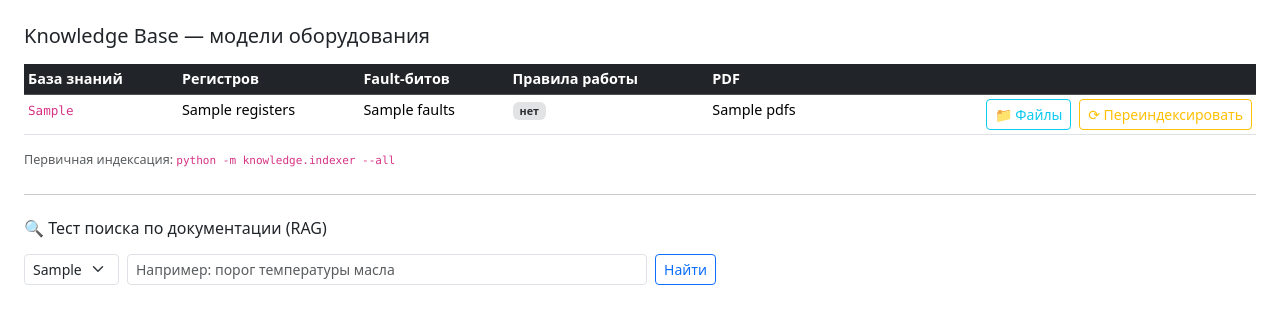
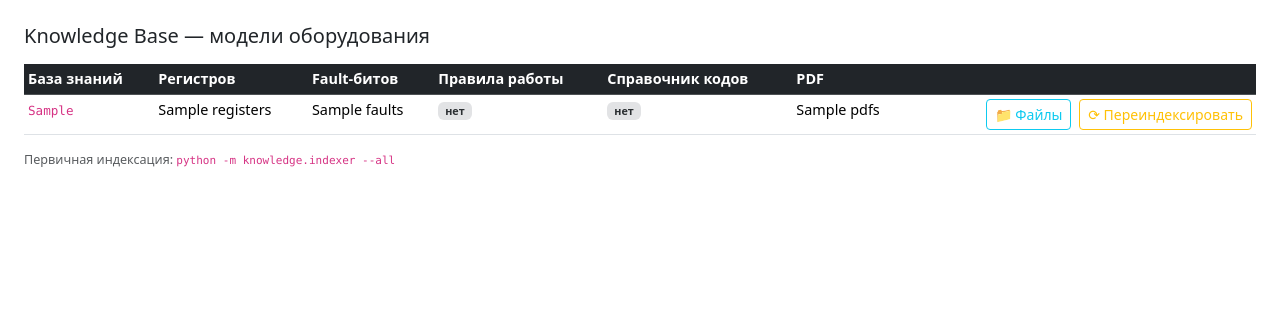
Before and after one commit to zergont/cg-analytics, a Python web app: template web/templates/knowledge.html in a window 1280 px wide. Shown: the part 56-380 px from the top of the page. Run offline with Jinja, Linux system fonts and the light colour scheme; the template is opened without the code that fills it: most values are stand-ins (such as "Sample title", 1, 10 or a date in 2020).

Commit message:
v3.2.1: справочник кодов в веб-морде KB + уборка мёртвого RAG-UI
- web/routes.py: pcc3300_fault_codes.json добавлен в _KB_DATA_FILES →
  теперь отображается, скачивается и загружается через модальное окно KB;
  JSON-валидация при загрузке .json-файлов; knowledge_page() считает
  has_fault_ref и fault_ref_codes для отображения в таблице
- web/templates/knowledge.html: новая колонка «Справочник кодов» с
  количеством кодов в значке; удалён блок «Тест RAG-поиска» (dead code)

Co-Authored-By: Claude Sonnet 4.6 <noreply@anthropic.com>

```diff
--- a/web/templates/knowledge.html
+++ b/web/templates/knowledge.html
@@ -21,6 +21,7 @@
             <th>Регистров</th>
             <th>Fault-битов</th>
             <th>Правила работы</th>
+            <th>Справочник кодов</th>
             <th>PDF</th>
             <th></th>
         </tr>
@@ -34,6 +35,14 @@
         <td>
             {% if m.has_rules %}
                 <span class="badge bg-success-subtle text-success-emphasis">есть</span>
+            {% else %}
+                <span class="badge bg-secondary-subtle text-secondary-emphasis">нет</span>
+            {% endif %}
+        </td>
+        <td>
+            {% if m.has_fault_ref %}
+                <span class="badge bg-success-subtle text-success-emphasis"
+                      title="{{ m.fault_ref_codes }} кодов">{{ m.fault_ref_codes }} кодов</span>
             {% else %}
                 <span class="badge bg-secondary-subtle text-secondary-emphasis">нет</span>
             {% endif %}
@@ -67,31 +76,6 @@
 </div>
 {% endif %}
 
-{# ── Тест RAG-поиска ── #}
-{% if models %}
-<hr class="my-4">
-<h6 class="mb-3">🔍 Тест поиска по документации (RAG)</h6>
-<div class="row g-2 mb-3" style="max-width:700px">
-  <div class="col-auto">
-    <select class="form-select form-select-sm" id="searchKbPath">
-      {% for m in models %}
-      <option value="{{ m.kb_path }}">{{ m.kb_path }}</option>
-      {% endfor %}
-    </select>
-  </div>
-  <div class="col">
-    <input type="text" class="form-control form-control-sm" id="searchQuery"
-           placeholder="Например: порог температуры масла"
-           onkeydown="if(event.key==='Enter') doSearch()">
-  </div>
-  <div class="col-auto">
-    <button class="btn btn-sm btn-outline-primary" onclick="doSearch()" id="searchBtn">
-      Найти
-    </button>
-  </div>
-</div>
-<div id="searchResults"></div>
-{% endif %}
 
 {# ── Модальное окно управления файлами ── #}
 <div class="modal fade" id="kbModal" tabindex="-1" aria-labelledby="kbModalLabel" aria-hidden="true">
@@ -330,58 +314,6 @@ function renderKbFiles(kbPath, data) {
     document.getElementById('kbModalBody').innerHTML = html;
 }
 
-// ── RAG-поиск ─────────────────────────────────────────────────────────────
-async function doSearch() {
-  const kb  = document.getElementById('searchKbPath').value;
-  const q   = document.getElementById('searchQuery').value.trim();
-  const btn = document.getElementById('searchBtn');
-  const out = document.getElementById('searchResults');
-
-  if (!q) return;
-
-  btn.disabled = true;
-  btn.textContent = '⏳ Ищу…';
-  out.innerHTML = '';
-
-  try {
-    const resp = await fetch(
-      '/knowledge/' + encodeURIComponent(kb) + '/search?q=' + encodeURIComponent(q)
-    );
-    const data = await resp.json();
-
-    if (data.error) {
-      out.innerHTML = `<div class="alert alert-danger">Ошибка: ${data.error}</div>`;
-      return;
-    }
-    if (!data.results.length) {
-      out.innerHTML = `<div class="alert alert-secondary">Ничего не найдено по запросу <em>${q}</em>. Индекс пуст или PDF не загружены.</div>`;
-      return;
-    }
-
-    let html = `<div class="text-muted small mb-2">${data.results.length} результатов для «${q}»:</div>`;
-    data.results.forEach((chunk, i) => {
-      // Первая строка — заголовок [source, стр. N]
-      const lines = chunk.split('\n');
-      const header = lines[0].startsWith('[') ? lines[0] : '';
-      const body   = header ? lines.slice(1).join('\n').trim() : chunk;
-      html += `
-        <div class="card mb-2">
-          <div class="card-header py-1 px-3 d-flex align-items-center gap-2" style="font-size:.8rem;background:#f8f9fa">
-            <span class="badge bg-primary">${i + 1}</span>
-            <code class="text-muted">${header || 'документ'}</code>
-          </div>
-          <div class="card-body py-2 px-3" style="font-size:.82rem;white-space:pre-wrap;max-height:200px;overflow-y:auto">${body.replace(/</g,'&lt;')}</div>
-        </div>`;
-    });
-    out.innerHTML = html;
-
-  } catch(e) {
-    out.innerHTML = `<div class="alert alert-danger">Ошибка запроса: ${e.message}</div>`;
-  } finally {
-    btn.disabled = false;
-    btn.textContent = 'Найти';
-  }
-}
 
 function showAnalyticsUploadForm(kbPath, filename) {
     const block = document.getElementById('analyticsUploadBlock');
```
Also changed, not shown: web/routes.py (+25 -0 lines), 1 other file.
